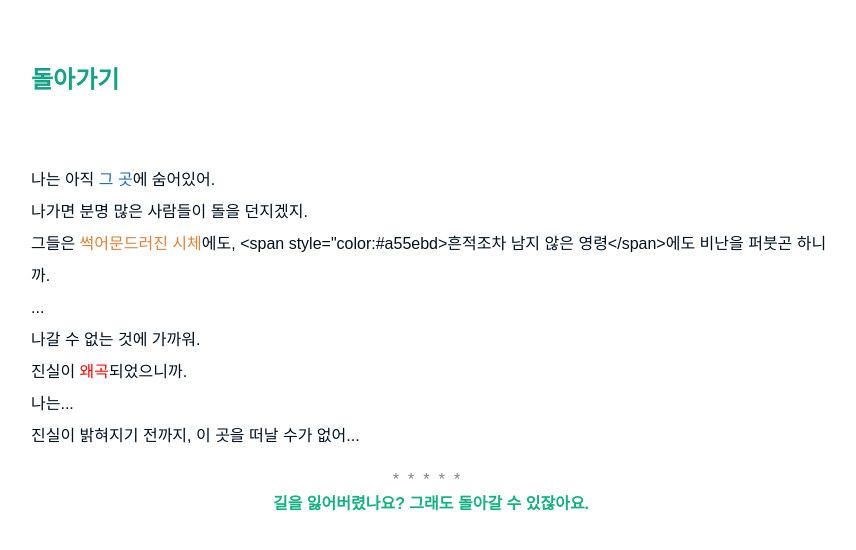
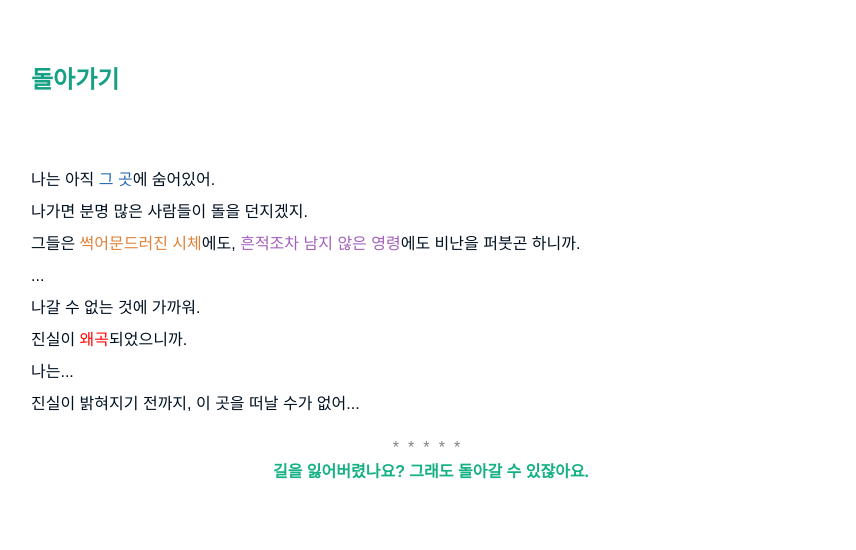
Before and after one commit to seil0224/seil0224.github.io, a Jekyll site: the page built from labyrinth/fstotruth.md, in a window 1280 px wide. Shown: the top 550 px of the page, without its empty margins (209-1065 px from the left). Built offline with Jekyll 4.4.1, drawn with Linux system fonts in a browser that asks for light colours; some web fonts are replaced.

Commit message:
add files

```diff
--- a/labyrinth/fstotruth.md
+++ b/labyrinth/fstotruth.md
@@ -7,7 +7,7 @@ sitemap:
 <p>
 나는 아직 <span style="color:#2469b3">그 곳</span>에 숨어있어.<br>
 나가면 분명 많은 사람들이 돌을 던지겠지.<br>
-그들은 <span style="color:#e08138">썩어문드러진 시체</span>에도, <span style="color:#a55ebd>흔적조차 남지 않은 영령</span>에도 비난을 퍼붓곤 하니까.<br>
+그들은 <span style="color:#e08138">썩어문드러진 시체</span>에도, <span style="color:#a55ebd">흔적조차 남지 않은 영령</span>에도 비난을 퍼붓곤 하니까.<br>
 ...<br>
 나갈 수 없는 것에 가까워.<br>
 진실이 <span style="color:red">왜곡</span>되었으니까.<br>
```
